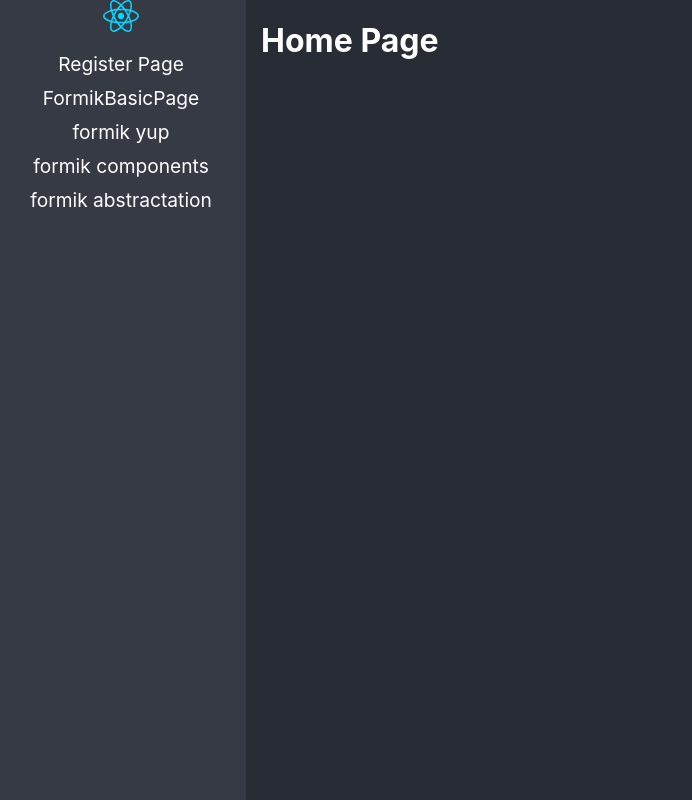
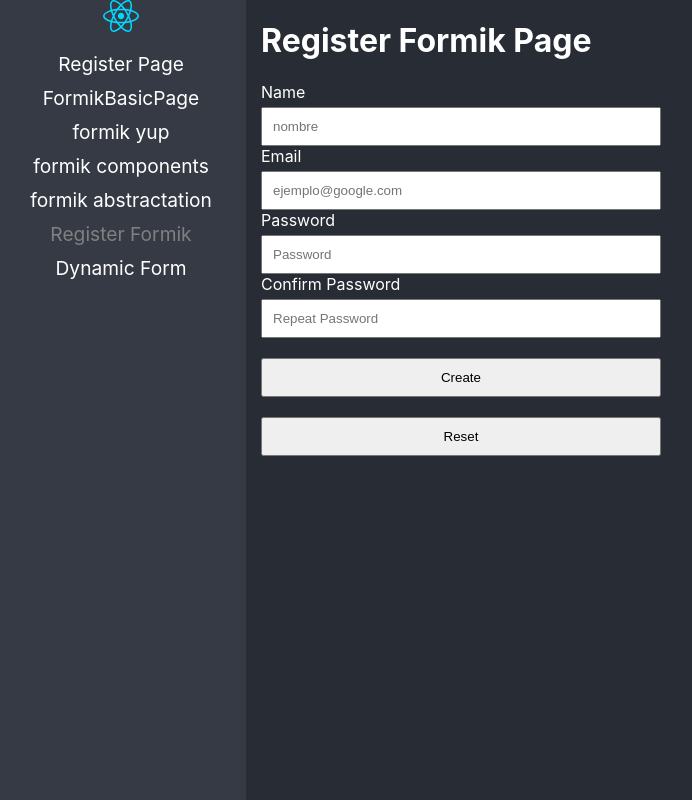
Before and after one commit to Legatrun/React-AppPro, a React (Vite) app: page /formik-register in a window 1280 px wide. Before the commit this address led to /home. Shown: the whole page, without its empty margins (4-696 px from the left). Built offline with nearby package versions, Linux system fonts and the light colour scheme.

Commit message:
Formularios dinamicos listo

```diff
--- a/src/03-forms/components/MySelect.tsx
+++ b/src/03-forms/components/MySelect.tsx
@@ -13,7 +13,7 @@
 
     return (
         <>
-            <label htmlFor={props.id || props.name}></label>
+            <label htmlFor={props.id || props.name}>{label}</label>
             <select {...field} {...props} />
             <ErrorMessage name={props.name} component="span" />
         </>
--- a/src/03-forms/components/MyTextInput.tsx
+++ b/src/03-forms/components/MyTextInput.tsx
@@ -9,12 +9,11 @@
 }
 
 export const MyTextInput = ({ label, ...props }: Props) => {
-
     const [field] = useField(props)
 
     return (
         <>
-            <label htmlFor={props.id || props.name}></label>
+            <label htmlFor={props.id || props.name}>{label}</label>
             <input className="text-input" {...field} {...props} />
             <ErrorMessage name={props.name} component="span" />
         </>
--- /dev/null
+++ b/src/03-forms/data/custom-form.json
@@ -0,0 +1,70 @@
+[
+    {
+        "type": "input",
+        "name": "firstName",
+        "placeholder": "name",
+        "label": "First Name",
+        "value": "",
+        "validations": [
+            {
+                "type": "required"
+            },
+            {
+                "type": "minLength",
+                "value": 5
+            }
+        ]
+    },
+    {
+        "type": "input",
+        "name": "lastName",
+        "placeholder": "last name",
+        "label": "Last Name",
+        "value": "",
+        "validations": [
+            {
+                "type": "required"
+            }
+        ]
+    },
+    {
+        "type": "email",
+        "name": "email",
+        "placeholder": "ejemplo@gmail.com",
+        "label": "Email",
+        "value": "",
+        "validations": [
+            {
+                "type": "required"
+            },
+            {
+                "type": "email"
+            }
+        ]
+    },
+    {
+        "type": "select",
+        "name": "favoriteGame",
+        "label": "Favorite Game",
+        "value": "",
+        "options": [
+            {
+                "id": 0,
+                "label": "Super Smash"
+            },
+            {
+                "id": 1,
+                "label": "Metal Gear"
+            },
+            {
+                "id": 2,
+                "label": "Resident Evil"
+            }
+        ],
+        "validations": [
+            {
+                "type": "required"
+            }
+        ]
+    }
+]
--- /dev/null
+++ b/src/03-forms/pages/DynamicForm.tsx
@@ -0,0 +1,89 @@
+import { Formik, Form } from 'formik'
+import { MySelect, MyTextInput } from '../components'
+import formJson from '../data/custom-form.json'
+import * as Yup from 'yup'
+
+const initialValues: { [key: string]: any } = {}
+const requiredFields: { [key: string]: any } = {}
+
+for (const input of formJson) {
+    initialValues[input.name] = input.value
+
+    if (!input.validations) continue;
+
+    let schema = Yup.string()
+
+    for (const rule of input.validations) {
+        if (rule.type === "required") {
+            schema = schema.required('Este campo es requerido')
+        }
+
+        if (rule.type === "minLength") {
+            schema = schema.min((rule as any).value || 2, `Mnimimo de ${(rule as any).value || 2} caracteres`)
+        }
+
+        if (rule.type === "email") {
+            schema = schema.email('El correo no tiene un formato válido')
+        }
+    }
+
+    requiredFields[input.name] = schema
+}
+
+const validationSchema = Yup.object({ ...requiredFields })
+
+export const DynamicForm = () => {
+    return (
+        <div>
+            <h1>Dynamic Form</h1>
+
+            <Formik
+                initialValues={initialValues}
+                validationSchema={validationSchema}
+                onSubmit={(values) => {
+                    console.log(values)
+                }}
+            >
+                {(formik) => (
+                    <Form noValidate>
+
+                        {formJson.map(({ type, name, placeholder, label, options }) => {
+
+                            if (type === 'input' || type === 'password' || type === 'email') {
+                                return <MyTextInput
+                                    key={name}
+                                    type={(type as any)}
+                                    name={name}
+                                    label={label}
+                                    placeholder={placeholder}
+                                />
+                            } else if (type === 'select') {
+                                return (
+                                    <MySelect
+                                        key={name}
+                                        label={label}
+                                        name={name}
+                                    >
+                                        <option value="">Select an option</option>
+                                        {
+                                            options?.map(({ id, label }) => (
+                                                <option key={id} value={id}>{label}</option>
+                                            ))
+                                        }
+                                    </MySelect>
+                                )
+                            }
+
+                            return <h1>Type: {type} no es soportado</h1>
+
+
+                        })}
+
+                        <button type='submit'>Submit</button>
+                    </Form>
+
+                )}
+            </Formik>
+        </div>
+    )
+}
--- /dev/null
+++ b/src/03-forms/pages/RegisterFormikPage.tsx
@@ -0,0 +1,78 @@
+import { Formik, Form } from 'formik'
+import * as Yup from 'yup'
+
+import '../styles/styles.css'
+import { MyTextInput } from '../components'
+
+export const RegisterFormikPage = () => {
+
+    return (
+        <div>
+            <h1>Register Formik Page</h1>
+
+            <Formik
+                initialValues={{
+                    name: "",
+                    email: "",
+                    password1: "",
+                    password2: "",
+                }}
+                onSubmit={(values) => {
+                    console.log(values)
+                }}
+                validationSchema={Yup.object({
+                    name: Yup.string()
+                        .min(2, 'Debe de tener más de 2 caracteres')
+                        .max(15, 'Debe de tener 15 caracteres o menos')
+                        .required('Requerido')
+                    ,
+                    email: Yup.string()
+                        .email('El correo no tiene un formato válido')
+                        .required('Requerido'),
+                    password1: Yup.string()
+                        .min(6, 'Debe de tener más de 6 caracteres')
+                        .required('Requerido'),
+                    password2: Yup.string()
+                        .oneOf([Yup.ref('password1')], "las contraseñas deben ser iguales")
+                        .required('Requerido')
+
+                })}
+            >
+                {({ handleReset }) => (
+                    <Form>
+                        <MyTextInput
+                            label='Name'
+                            name='name'
+                            placeholder='nombre'
+                        />
+
+                        <MyTextInput
+                            label='Email'
+                            name='email'
+                            type='email'
+                            placeholder='ejemplo@google.com'
+                        />
+
+                        <MyTextInput
+                            label='Password'
+                            name='password1'
+                            type='password'
+                            placeholder='Password'
+                        />
+
+                        <MyTextInput
+                            label='Confirm Password'
+                            name='password2'
+                            type='password'
+                            placeholder='Repeat Password'
+                        />
+
+                        <button type='submit'>Create</button>
+                        <button type='button' onClick={handleReset}>Reset</button>
+
+                    </Form>
+                )}
+            </Formik>
+        </div>
+    )
+}
--- a/src/03-forms/pages/index.ts
+++ b/src/03-forms/pages/index.ts
@@ -3,3 +3,5 @@
 export * from './FormikComponents'
 export * from './FormikYupPage'
 export * from './RegisterPage'
+export * from './RegisterFormikPage'
+export * from './DynamicForm'
--- a/src/routes/Navitagion.tsx
+++ b/src/routes/Navitagion.tsx
@@ -5,7 +5,9 @@
     FormikBasicPage,
     FormikComponents,
     FormikYupPage,
-    RegisterPage
+    RegisterPage,
+    RegisterFormikPage,
+    DynamicForm
 } from "../03-forms/pages"
 
 import react from '../assets/react.svg'
@@ -32,6 +34,12 @@
                         <li>
                             <NavLink to="/formik-abstractation" className={({ isActive }) => isActive ? 'nav-active' : ''}>formik abstractation</NavLink>
                         </li>
+                        <li>
+                            <NavLink to="/formik-register" className={({ isActive }) => isActive ? 'nav-active' : ''}>Register Formik</NavLink>
+                        </li>
+                        <li>
+                            <NavLink to="/dynamic-form" className={({ isActive }) => isActive ? 'nav-active' : ''}>Dynamic Form</NavLink>
+                        </li>
                     </ul>
                 </nav>
 
@@ -41,6 +49,8 @@
                     <Route path="formik-yup" element={<FormikYupPage />} />
                     <Route path="formik-components" element={<FormikComponents />} />
                     <Route path="formik-abstractation" element={<FormikAbstractations />} />
+                    <Route path="formik-register" element={<RegisterFormikPage />} />
+                    <Route path="dynamic-form" element={<DynamicForm />} />
                     <Route path="about" element={<h1>About Page</h1>} />
                     <Route path="users" element={<h1>Users Page</h1>} />
                     <Route path="home" element={<h1>Home Page</h1>} />
```
